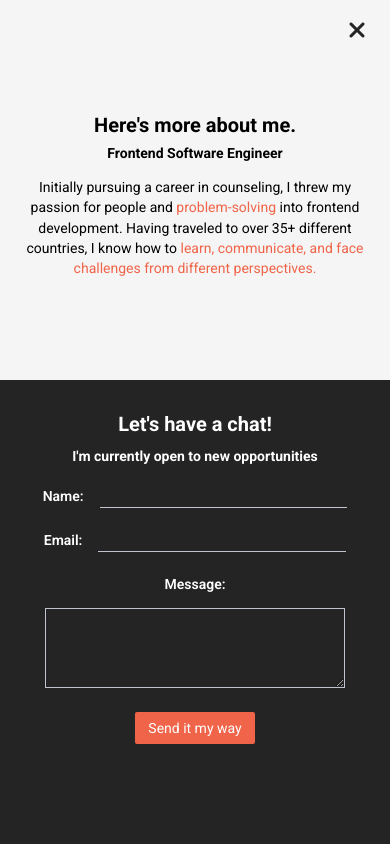
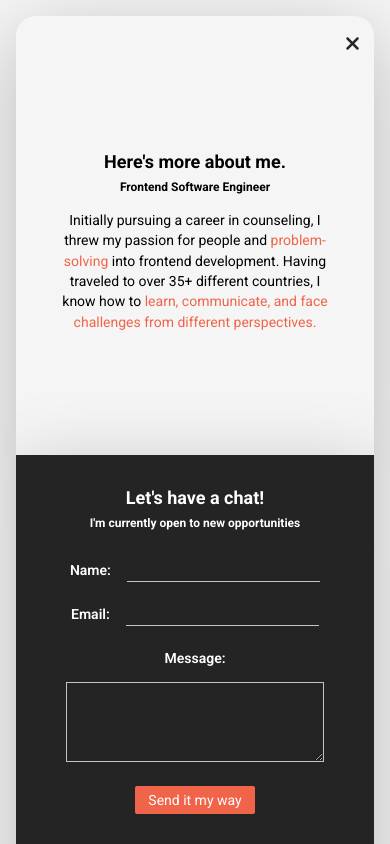
Before and after one commit to jeddelich/next-portfolio, a Next.js app: page / in a window 390 px wide. Both pictures are taken after a click on the link "Contact". Built offline with nearby package versions, Linux system fonts and the light colour scheme; no server answers.

Commit message:
feat: create modal column card with updated btn

```diff
--- a/app/globals.css
+++ b/app/globals.css
@@ -278,6 +278,15 @@ nav,
   }
 }
 
+@keyframes modal-shadow-column {
+  from {
+    box-shadow: none;
+  }
+  to {
+    box-shadow: 0 20px 80px 0 rgba(0, 0, 0, 0.25);
+  }
+}
+
 @keyframes modal-shadow-light {
   from {
     box-shadow: none;
@@ -286,6 +295,15 @@ nav,
   to {
     box-shadow: 0 20px 80px 0 rgba(255, 255, 255, 0.25);
     border-radius: 20px;
+  }
+}
+
+@keyframes modal-shadow-column-light {
+  from {
+    box-shadow: none;
+  }
+  to {
+    box-shadow: 0 20px 80px 0 rgba(255, 255, 255, 0.25);
   }
 }
 
@@ -521,7 +539,9 @@ nav {
   margin: 0 12px;
 }
 
-.nav__link:nth-of-type(1), .nav__link:nth-of-type(2), .nav__link:nth-of-type(3) {
+.nav__link:nth-of-type(1),
+.nav__link:nth-of-type(2),
+.nav__link:nth-of-type(3) {
   opacity: 0;
   transform: translateY(-56px);
   animation: drop-down-float-up 2s forwards;
@@ -697,7 +717,7 @@ MODAL
 
 .form__submit {
   background-color: #f06449;
-  border: 2px solid #f06449;
+  border: none;
   border-radius: 2px;
   color: white;
   font-weight: 400;
@@ -715,13 +735,12 @@ MODAL
 }
 
 .form__submit:hover {
-  border-color: white;
-  background-color: transparent;
+  background-color: #d9534f;
 }
 
 .form__submit:active {
-  border-color: #f06449;
-  color: #f06449;
+  background-color: #c9302c;
+  transform: translateY(1px);
 }
 
 .modal__overlay {
@@ -1056,8 +1075,8 @@ SHAPES
   }
 
   .modal {
+    left: 0;
     top: 0;
-    left: 0;
     transform: none;
     height: 100dvh;
     max-height: none;
@@ -1066,6 +1085,7 @@ SHAPES
     border-radius: 0;
     overflow-y: auto;
     animation: none;
+    padding: 16px;
   }
 
   .modal__half {
@@ -1076,17 +1096,31 @@ SHAPES
 
   .modal__about,
   .modal__contact {
-    border-radius: 0;
+    opacity: 0;
     transform: none;
-    animation: fade-up 500ms ease forwards;
+    animation:
+      fade-up 500ms 750ms ease forwards,
+      modal-shadow-column 500ms 750ms ease forwards;
+  }
+
+  .dark-theme .modal__about,
+  .dark-theme .modal__contact {
+    animation:
+      fade-up 500ms 750ms ease forwards,
+      modal-shadow-column-light 500ms 750ms ease forwards;
   }
 
   .modal__about {
-    min-height: 55dvh;
+    min-height: 65dvh;
+    justify-content: center;
+    border-bottom-left-radius: 0;
+    border-top-right-radius: 20px;
   }
 
   .modal__contact {
     min-height: 75dvh;
+    border-top-right-radius: 0;
+    border-bottom-left-radius: 20px;
   }
 
   .modal__title,
@@ -1095,13 +1129,20 @@ SHAPES
     text-align: center;
   }
 
+  .modal__para {
+    padding: 0 4rem;
+  }
+
   .form__submit--wrapper {
     margin-bottom: 24px;
   }
 
-  input,
+  input {
+    width: 45%;
+  }
+
   textarea {
-    width: 85%;
+    width: 55%;
   }
 
   .modal__exit {
@@ -1169,7 +1210,7 @@ SHAPES
   .project__wrapper {
     margin: 0 20px;
   }
-  footer{
+  footer {
     padding: 3rem 0 4rem 0;
   }
 }
@@ -1181,6 +1222,7 @@ SHAPES
 
   .modal__para {
     margin-bottom: 0;
+    padding: 0 3rem;
   }
 
   .modal__half {
@@ -1192,7 +1234,7 @@ SHAPES
   }
 
   .modal__about {
-    min-height: 44dvh;
+    min-height: 55dvh;
     justify-content: center;
   }
 
@@ -1272,15 +1314,16 @@ SHAPES
     font-size: 20px;
   }
 
-  .footer__social--link{
+  .footer__social--link {
     font-size: 14px;
   }
   .modal__para {
     font-size: 14px;
     line-height: 1.45;
+    padding: 0 1.25rem;
   }
   .modal__about {
-    min-height: 45dvh;
+    min-height: 52dvh;
   }
 
   .form__submit {
@@ -1288,8 +1331,28 @@ SHAPES
     padding: 6px 0;
     max-width: 120px;
   }
-  input{
-    width: 70%;
+  input {
+    width: 60%;
+  }
+
+  textarea {
+    width: 80%;
+  }
+
+  .modal__exit {
+    right: 14px;
+    font-size: 20px;
+  }
+  .modal__title {
+    font-size: 18px;
+  }
+  .modal__subtitle {
+    font-size: 12px;
+    margin: 8px 0 12px 0;
+  }
+
+  .modal__contact .modal__subtitle {
+    margin: 8px 0 32px 0;
   }
 }
 
@@ -1320,13 +1383,10 @@ SHAPES
     padding: 16px 12px;
   }
 
-  .modal__title {
+  .modal__exit {
+    top: 14px;
+    right: 12px;
     font-size: 18px;
-  }
-
-  .modal__subtitle {
-    font-size: 12px;
-    margin: 8px 0 12px 0;
   }
 
   .modal__contact .modal__subtitle {
@@ -1337,18 +1397,9 @@ SHAPES
     min-height: 70dvh;
   }
 
-  .modal__about {
-    min-height: 46dvh;
-  }
-
   .modal__para {
     font-size: 14px;
     line-height: 1.45;
-  }
-
-  .modal__exit {
-    right: 14px;
-    font-size: 20px;
   }
 
   .form__item input {
```
Lines whose indentation alone changed are shown as unchanged.
